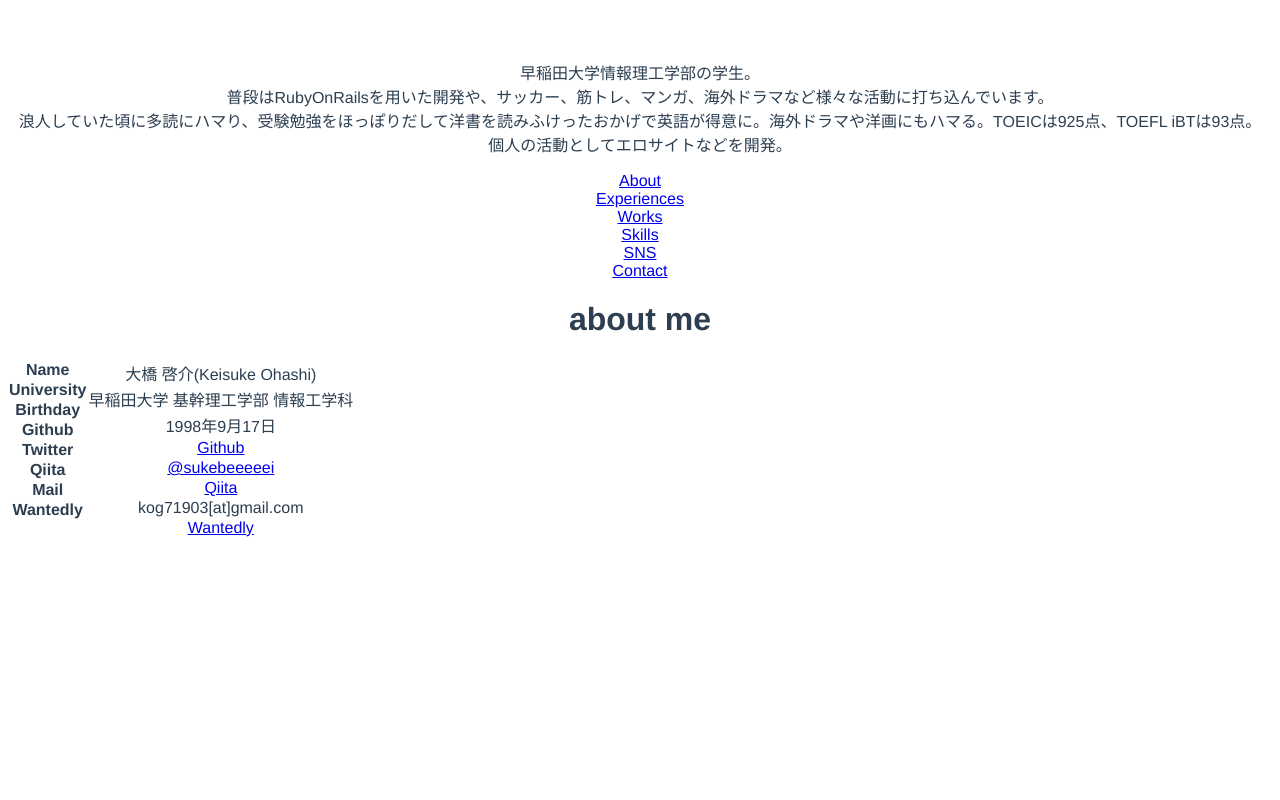
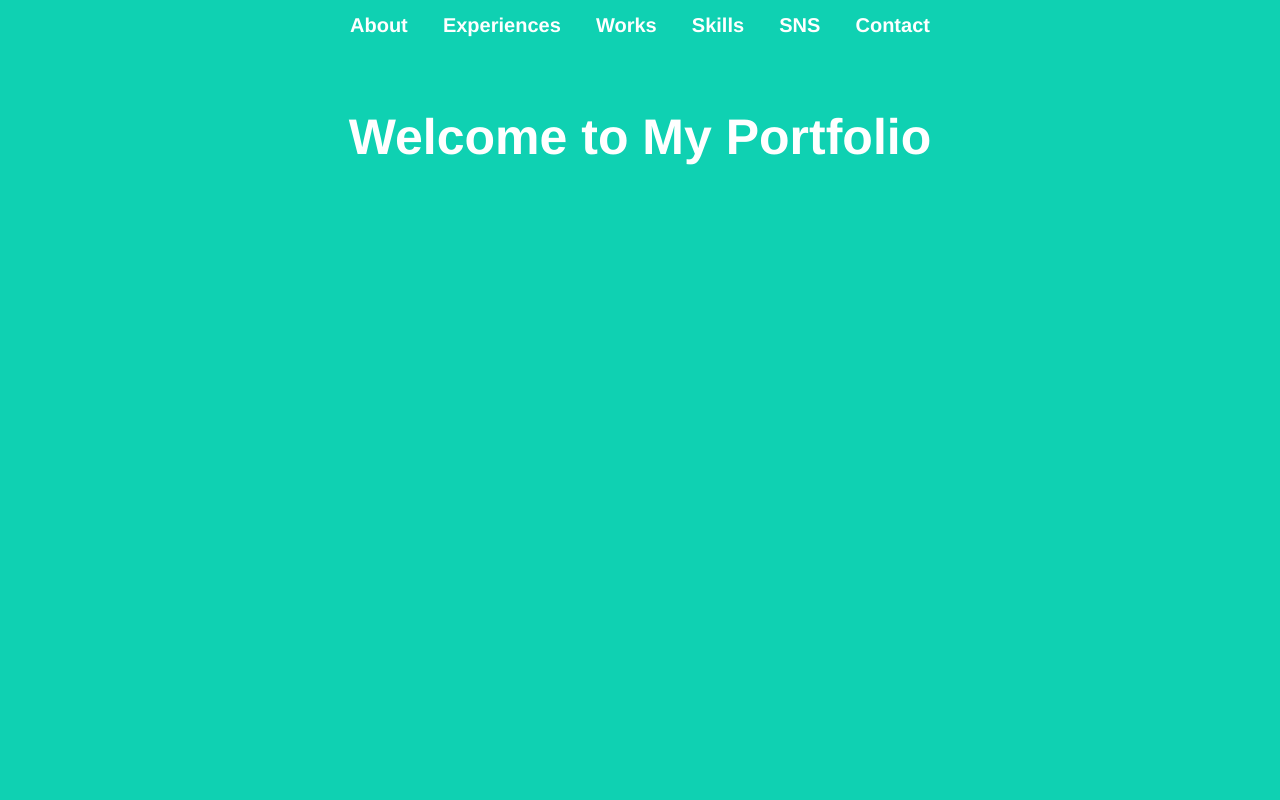
Before and after one commit to keisukee/portfolio, a Vue app: page /about in a window 1280 px wide. Shown: the top 800 px of the page. Built offline with nearby package versions, Linux system fonts and the light colour scheme.

Commit message:
Introduce Bulma and almost finish component of Top.

```diff
--- a/package.json
+++ b/package.json
@@ -25,6 +25,7 @@
     "babel-plugin-transform-vue-jsx": "^3.5.0",
     "babel-preset-env": "^1.3.2",
     "babel-preset-stage-2": "^6.22.0",
+    "bulma": "^0.7.5",
     "chalk": "^2.0.1",
     "copy-webpack-plugin": "^4.0.1",
     "css-loader": "^0.28.0",
--- a/src/App.vue
+++ b/src/App.vue
@@ -28,13 +28,13 @@ export default {
 }
 </script>
 
-<style>
+<style lang="scss">
+@import "../node_modules/bulma/bulma.sass";
 #app {
   font-family: 'Avenir', Helvetica, Arial, sans-serif;
   -webkit-font-smoothing: antialiased;
   -moz-osx-font-smoothing: grayscale;
   text-align: center;
   color: #2c3e50;
-  margin-top: 60px;
 }
 </style>
--- a/src/components/about.vue
+++ b/src/components/about.vue
@@ -1,6 +1,14 @@
 <template>
   <div>
     <h1>about me</h1>
+    <div class="description">
+      <p>大橋 啓介と申します。
+        早稲田大学情報理工学部の学生をしており。<br>
+        普段はRubyOnRailsを用いた開発や、サッカー、筋トレ、マンガ、海外ドラマなど様々な活動に打ち込んでいます。<br>
+        浪人していた頃に多読にハマり、受験勉強をほっぽりだして洋書を読みふけったおかげで英語が得意に。海外ドラマや洋画にもハマる。TOEICは925点、TOEFL iBTは93点。<br>
+        個人の活動としてエロサイトなどを開発。<br>
+      </p>
+    </div>
     <table>
       <thead>
         <tr>
@@ -42,6 +50,11 @@
 </script>
 
 <style lang="sass">
+  .description
+    width: 600px
+    margin: 0 auto
+    p
+      text-align: left
   table
     display: -webkit-flex
     display: -ms-flex
--- a/src/components/top.vue
+++ b/src/components/top.vue
@@ -1,20 +1,29 @@
 <template>
-  <div>
-    <div class="description">
-      <p>早稲田大学情報理工学部の学生。<br>
-        普段はRubyOnRailsを用いた開発や、サッカー、筋トレ、マンガ、海外ドラマなど様々な活動に打ち込んでいます。<br>
-        浪人していた頃に多読にハマり、受験勉強をほっぽりだして洋書を読みふけったおかげで英語が得意に。海外ドラマや洋画にもハマる。TOEICは925点、TOEFL iBTは93点。<br>
-        個人の活動としてエロサイトなどを開発。<br>
-      </p>
-    </div>
+  <div class="background">
     <nav>
+      <ul>
+        <li>
           <router-link to="/about">About</router-link><br>
+        </li>
+        <li>
           <router-link to="/experiences">Experiences</router-link><br>
+        </li>
+        <li>
           <router-link to="/works">Works</router-link><br>
+        </li>
+        <li>
           <router-link to="/skills">Skills</router-link><br>
+        </li>
+        <li>
           <router-link to="/sns">SNS</router-link><br>
+        </li>
+        <li>
           <router-link to="/contact">Contact</router-link>
+        </li>
+      </ul>
     </nav>
+    <h1>Welcome to My Portfolio</h1>
+
   </div>
 </template>
 
@@ -22,4 +31,31 @@
 </script>
 
 <style lang="sass">
+  .background
+    width: 100vw
+    height: 100vh
+    background-color: #0FD1B2
+    nav
+      ul
+        display: -webkit-flex
+        display: -ms-flex
+        display: flex
+        justify-content: space-between
+        width: 600px
+        margin: 0 auto
+        li
+          padding: 10px
+          a
+            font-size: 20px
+            font-weight: bold
+            color: #FFF
+    h1
+      color: #FFF
+      font-size: 50px
+      font-weight: bold
+      padding-top: 50px
+      margin-right: auto
+
+
+
 </style>
```
Also changed, not shown: 1 other file (tests, documents, lock files or other folders). Lines whose indentation alone changed are shown as unchanged.
